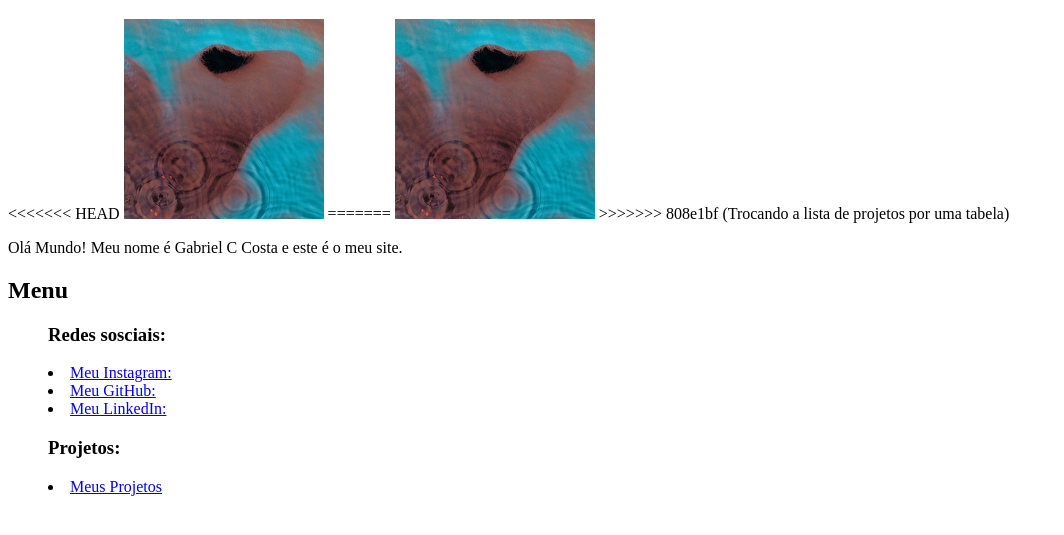
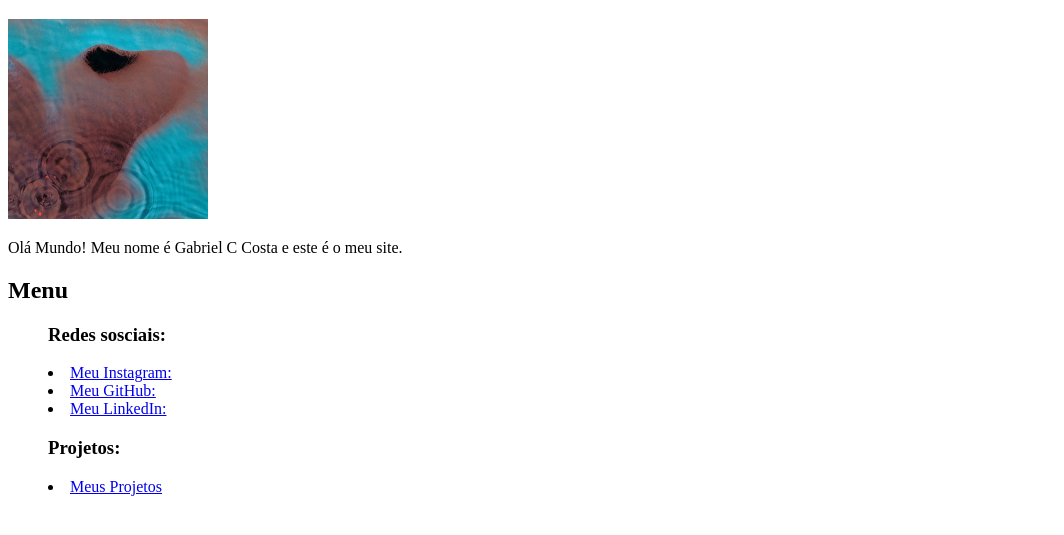
Before and after one commit to Kurtgabriel1220/Aprendendo-HTML-CSS-e-JavaScript, a plain HTML site: page index.html in a window 1280 px wide. Shown: the part 61-596 px from the top of the page, without its empty margins (0-1064 px from the left). Drawn offline with Linux system fonts and the light colour scheme.

```diff
--- a/index.html
+++ b/index.html
@@ -12,11 +12,7 @@
 <body>
     <!-- Este é o meu site pessoal, onde compartilho informações sobre mim e meus projetos. -->
     <h1>Meu Site - Página Inicial</h1>
-<<<<<<< HEAD
     <img src="Minhafoto.jpg" alt="Minha Foto" height="200">
-=======
-    <img src="Minhafoto.jpg" alt="Minha Foto" width="200" height="200">
->>>>>>> 808e1bf (Trocando a lista de projetos por uma tabela)
     <p>Olá Mundo! Meu nome é Gabriel C Costa e este é o meu site.</p>
     <h2>Menu</h2>
     <menu>
```
